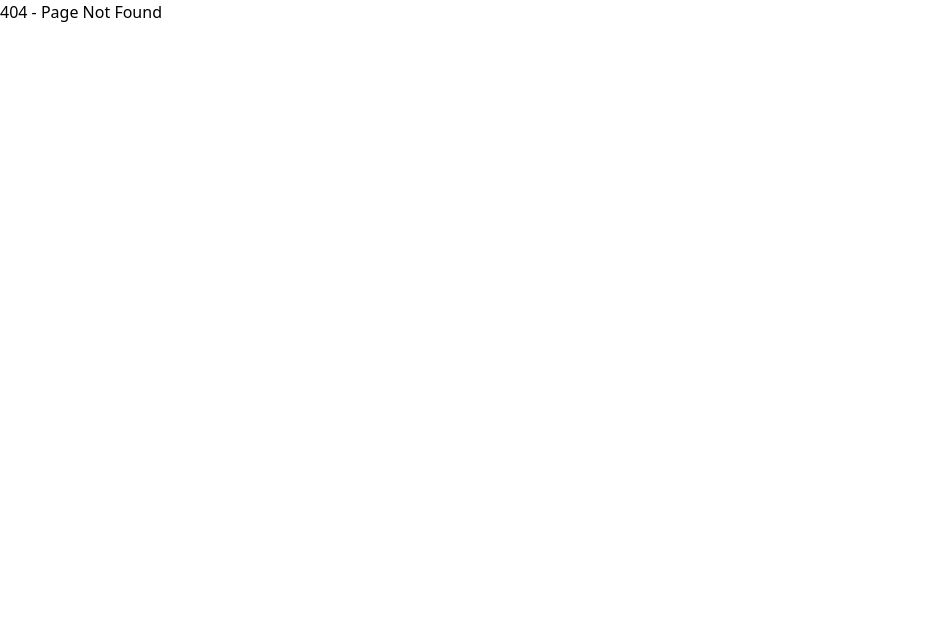
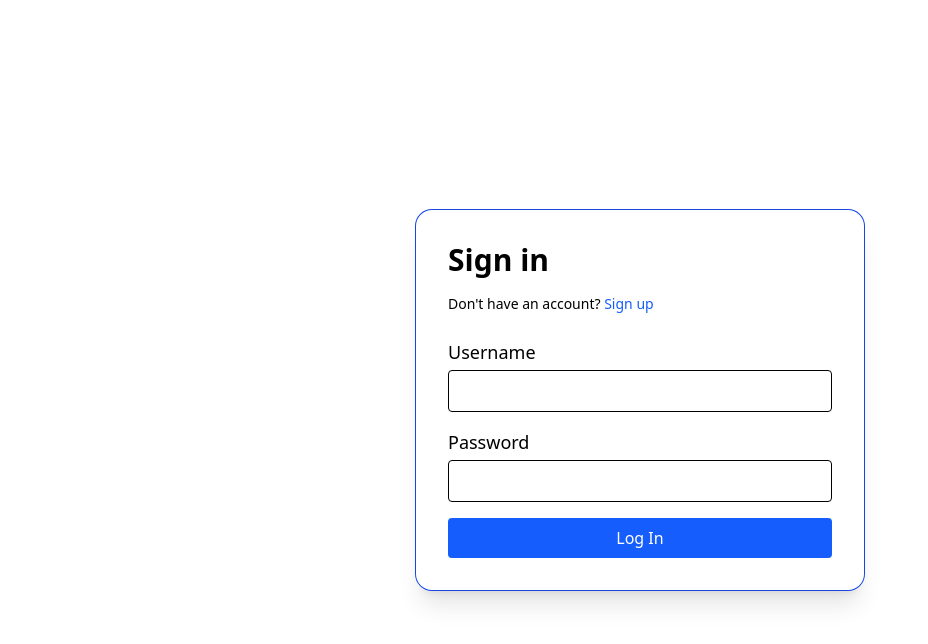
Before and after one commit to universitymatt/meeting-helper-frontend, a React (Vite) app: page /meeting-helper-frontend/login in a window 1280 px wide. Before the commit this address had no page. Shown: the top 644 px of the page, without its empty margins (0-928 px from the left). Built offline with nearby package versions, Linux system fonts and the light colour scheme.

Commit message:
fix: navigate url

```diff
--- a/src/auth/AuthProvider.tsx
+++ b/src/auth/AuthProvider.tsx
@@ -21,11 +21,11 @@ export const AuthProvider = ({
         setUser(response.data);
         if (admin) {
           if (!response.data.role_names.includes("admin")) {
-            navigate("/meeting-helper-frontend/");
+            navigate("/");
           }
         }
       } catch (error: any) {
-        navigate("/meeting-helper-frontend/login");
+        navigate("/login");
       }
     };
 
--- a/src/pages/admin.tsx
+++ b/src/pages/admin.tsx
@@ -16,12 +16,12 @@ export default function AdminDashboard() {
 
   const handleSignOut = async () => {
     logOut()
-      .then(() => navigate("/meeting-helper-frontend/login"))
+      .then(() => navigate("/login"))
       .catch(() => alert("Unable to sign out"));
   };
 
   const handleAssignRoles = () => {
-    navigate("/meeting-helper-frontend/");
+    navigate("/");
   };
 
   return (
--- a/src/pages/dashboard.tsx
+++ b/src/pages/dashboard.tsx
@@ -70,12 +70,12 @@ export default function Dashboard() {
 
   const handleSignOut = async () => {
     logOut()
-      .then(() => navigate("/meeting-helper-frontend/login"))
+      .then(() => navigate("/login"))
       .catch(() => alert("Unable to sign out"));
   };
 
   const handleAssignRoles = () => {
-    navigate("/meeting-helper-frontend/admin");
+    navigate("/admin");
   };
 
   return (
--- a/src/pages/login.tsx
+++ b/src/pages/login.tsx
@@ -20,7 +20,7 @@ export function Login() {
       username: username,
       password: password,
     })
-      .then(() => navigate("/meeting-helper-frontend/"))
+      .then(() => navigate("/"))
       .catch((error) => {
         if (error.response && error.response.status === 400) {
           setError("Incorrect username or password");
--- a/src/pages/signup.tsx
+++ b/src/pages/signup.tsx
@@ -22,7 +22,7 @@ export function SignUp() {
       username: username,
       password: password,
     })
-      .then(() => navigate("/meeting-helper-frontend/"))
+      .then(() => navigate("/"))
       .catch((error) => {
         if (error.response && error.response.status === 400) {
           console.error("Bad Request:", error.response.data.detail);
--- a/src/router.tsx
+++ b/src/router.tsx
@@ -8,7 +8,7 @@ import { LocalizationProvider } from "@mui/x-date-pickers/LocalizationProvider";
 import { AdapterDayjs } from "@mui/x-date-pickers/AdapterDayjs";
 
 // Get the base URL from Vite config
-const basename = import.meta.env.BASE_URL;
+const basename = import.meta.env.VITE_FE_BASE_URL;
 
 export const createRouter = () =>
   createBrowserRouter(
```
